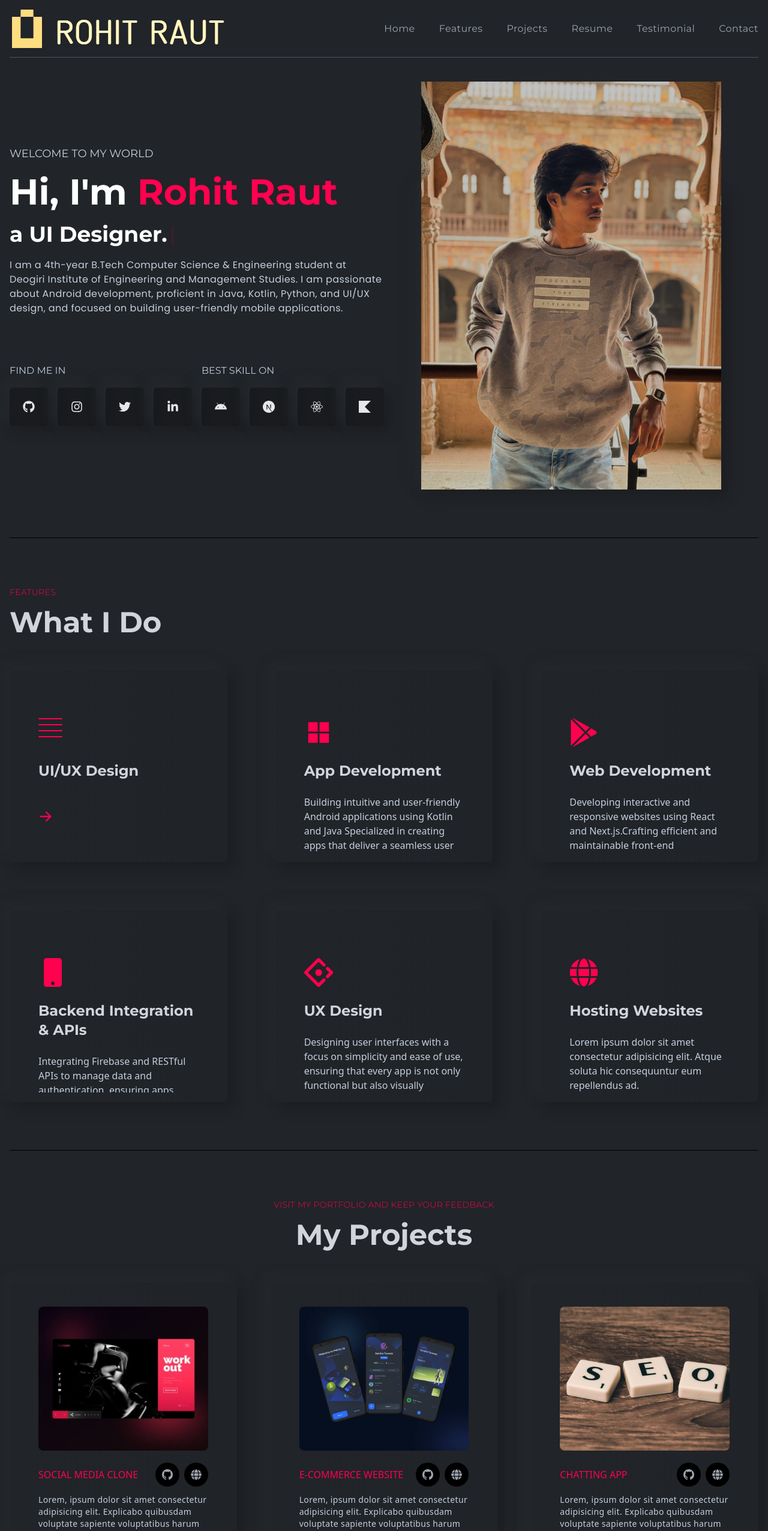
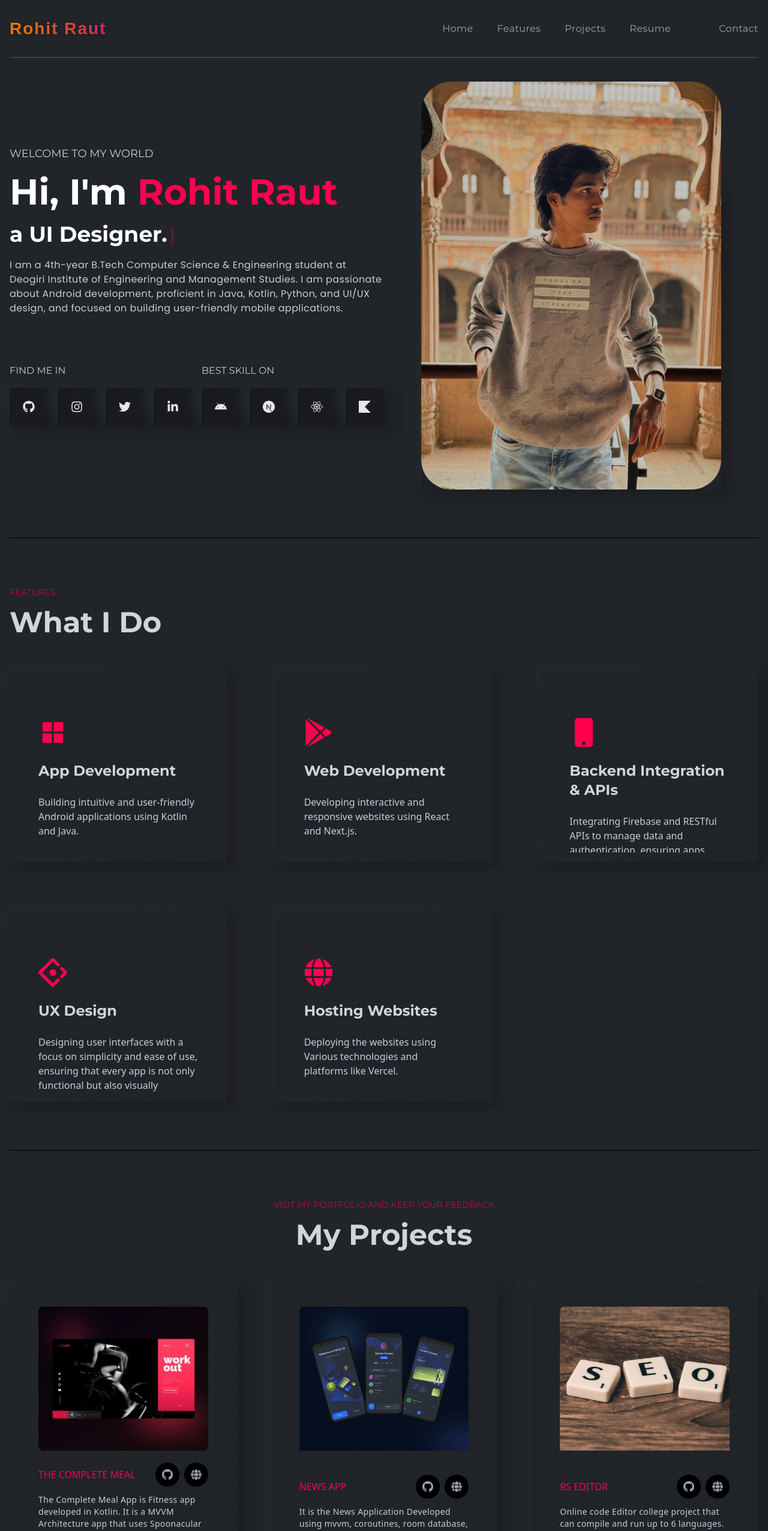
Before and after one commit to rohitRaut007/myPortfolio, a React (Create React App) app: page / in a window 1280 px wide. Shown: the top 2552 px of the page at 60% size. Built offline with nearby package versions, Linux system fonts and the light colour scheme.

Commit message:
new Update

```diff
--- a/src/App.js
+++ b/src/App.js
@@ -7,7 +7,7 @@ import FooterBottom from "./components/footer/FooterBottom";
 import Navbar from "./components/navbar/Navbar";
 import Projects from "./components/projects/Projects";
 import Resume from "./components/resume/Resume";
-import Testimonial from "./components/tesimonial/Testimonial";
+// import Testimonial from "./components/tesimonial/Testimonial";
 
 function App() {
   return (
@@ -18,7 +18,7 @@ function App() {
         <Features />
         <Projects />
         <Resume />
-        <Testimonial />
+        {/* <Testimonial /> */}
         <Contact />
         <Footer />
         <FooterBottom />
--- a/src/components/banner/RightBanner.js
+++ b/src/components/banner/RightBanner.js
@@ -5,6 +5,7 @@ const RightBanner = () => {
   return (
     <div className="w-full lgl:w-1/2 flex justify-center items-center relative">
       <img
+        style={{borderRadius:"50px",boxShadow:"10dp"}}
         className="w-[300px] h-[400px] lgl:w-[500px] lgl:h-[680px] z-10"
         src={bannerImg}
         alt="bannerImg"
--- a/src/components/features/Features.js
+++ b/src/components/features/Features.js
@@ -13,39 +13,30 @@ const Features = () => {
     >
       <Title title="Features" des="What I Do" />
       <div className="grid grid-cols-1 md:grid-cols-2 xl:grid-cols-3 gap-6 xl:gap-20">
-        <Card
-          title="UI/UX Design"
-          des=""
 
-        />
         <Card
           title="App Development"
-          des="Building intuitive and user-friendly Android applications using Kotlin and Java
-Specialized in creating apps that deliver a seamless user experience with smooth navigation, robust performance, and modern UI design
-Experience with implementing RESTful APIs for dynamic data retrieval and integration."
+          des="Building intuitive and user-friendly Android applications using Kotlin and Java."
           icon={<AiFillAppstore />}
         />
         <Card
           title="Web Development"
-          des="Developing interactive and responsive websites using React and Next.js.Crafting efficient and maintainable front-end architectures for web applications, ensuring compatibility across various devices and browsers."
+          des="Developing interactive and responsive websites using React and Next.js."
           icon={<SiGoogleplay />}
         />
         <Card
           title="Backend Integration & APIs"
-          des="Integrating Firebase and RESTful APIs to manage data and authentication, ensuring apps work seamlessly with cloud-based services.
-          Experience with Room and SQLite for local data storage, enabling offline functionality and fast data access."
+          des="Integrating Firebase and RESTful APIs to manage data and authentication, ensuring apps work seamlessly with cloud-based services."
           icon={<FaMobile />}
         />
         <Card
           title="UX Design"
-          des="Designing user interfaces with a focus on simplicity and ease of use, ensuring that every app is not only functional but also visually appealing
-          Creating wireframes, mockups, and prototypes to streamline the user journey and enhance app usability."
+          des="Designing user interfaces with a focus on simplicity and ease of use, ensuring that every app is not only functional but also visually appealing."
           icon={<SiAntdesign />}
         />
         <Card
           title="Hosting Websites"
-          des="Lorem ipsum dolor sit amet consectetur adipisicing elit. Atque soluta
-          hic consequuntur eum repellendus ad."
+          des="Deploying the websites using Various technologies and platforms like Vercel."
           icon={<FaGlobe />}
         />
       </div>
--- a/src/components/navbar/Navbar.js
+++ b/src/components/navbar/Navbar.js
@@ -11,7 +11,21 @@ const Navbar = () => {
   return (
     <div className="w-full h-24 sticky top-0 z-50 bg-bodyColor mx-auto flex justify-between items-center font-titleFont border-b-[1px] border-b-gray-600">
       <div>
-        <img src={logo} alt="logo" />
+      <h1
+      style={{
+        fontFamily: 'Arial, sans-serif',
+        fontSize: '28px',
+        color: '#ff5733',
+        textShadow: '1px 1px 4px rgba(0, 0, 0, 0.2)',
+        fontWeight: 'bold',
+        letterSpacing: '2px',
+        background: 'linear-gradient(90deg, #ff8a00, #e52e71)',
+        WebkitBackgroundClip: 'text',
+        WebkitTextFillColor: 'transparent',
+      }}
+    >
+      Rohit Raut
+    </h1>
       </div>
       <div>
         <ul className="hidden mdl:inline-flex items-center gap-6 lg:gap-10">
--- a/src/components/projects/Projects.js
+++ b/src/components/projects/Projects.js
@@ -17,41 +17,23 @@ const Projects = () => {
       </div>
       <div className="grid grid-cols-1 md:grid-cols-2 xl:grid-cols-3 gap-6 xl:gap-14">
         <ProjectsCard
-          title="SOCIAL MEDIA CLONE"
-          des=" Lorem, ipsum dolor sit amet consectetur adipisicing elit.
-              Explicabo quibusdam voluptate sapiente voluptatibus harum quidem!"
+          title="THE COMPLETE MEAL"
+          des=" The Complete Meal App is Fitness app developed in Kotlin.
+          It is a MVVM Architecture app that uses Spoonacular API for the Meals and Retrofit for API Integration."
           src={projectOne}
         />
         <ProjectsCard
-          title="E-commerce Website"
-          des=" Lorem, ipsum dolor sit amet consectetur adipisicing elit.
-              Explicabo quibusdam voluptate sapiente voluptatibus harum quidem!"
+          title="News App"
+          des=" It is the News Application Developed using mvvm, coroutines, room database, navigation component and retrofit in android studio kotlin "
           src={projectTwo}
         />
         <ProjectsCard
-          title="Chatting App"
-          des=" Lorem, ipsum dolor sit amet consectetur adipisicing elit.
-              Explicabo quibusdam voluptate sapiente voluptatibus harum quidem!"
+          title="RS EDITOR"
+          des="Online code Editor college project that can compile and run up to 6 languages. Use of API JUDGE0, developed in HTML,
+CSS, JavaScript, and PHP for database"
           src={projectThree}
         />
-        <ProjectsCard
-          title="SOCIAL MEDIA CLONE"
-          des=" Lorem, ipsum dolor sit amet consectetur adipisicing elit.
-              Explicabo quibusdam voluptate sapiente voluptatibus harum quidem!"
-          src={projectThree}
-        />
-        <ProjectsCard
-          title="E-commerce Website"
-          des=" Lorem, ipsum dolor sit amet consectetur adipisicing elit.
-              Explicabo quibusdam voluptate sapiente voluptatibus harum quidem!"
-          src={projectOne}
-        />
-        <ProjectsCard
-          title="Chatting App"
-          des=" Lorem, ipsum dolor sit amet consectetur adipisicing elit.
-              Explicabo quibusdam voluptate sapiente voluptatibus harum quidem!"
-          src={projectTwo}
-        />
+
       </div>
     </section>
   );
--- a/src/components/resume/Education.js
+++ b/src/components/resume/Education.js
@@ -12,56 +12,44 @@ const Education = () => {
       {/* part one */}
       <div>
         <div className="py-6 lgl:py-12 font-titleFont flex flex-col gap-4">
-          <p className="text-sm text-designColor tracking-[4px]">1998 - 2010</p>
-          <h2 className="text-3xl md:text-4xl font-bold">Education Quality</h2>
+          <p className="text-sm text-designColor tracking-[4px]">2019 - 2010</p>
+          <h2 className="text-3xl md:text-4xl font-bold">Education </h2>
         </div>
         <div className="mt-6 lgl:mt-14 w-full h-[1000px] border-l-[6px] border-l-black border-opacity-30 flex flex-col gap-10">
           <ResumeCard
-            title="BSc in Computer Science"
-            subTitle="University of DVI (2006 - 2010)"
-            result="3.90/4"
-            des="The training provided by universities in order to prepare people to work in various sectors of the economy or areas of culture."
+            title="Bachelor of Technology"
+            subTitle="Computer Science & Engineering, Deogiri Institute Of Engineering and Management Studies (2021 - 2025) "
+            result="7.02 CGPA"
+            des="Currently persuing my final year at DIEMS in computer Science and Engineering Branch"
           />
-          <ResumeCard
-            title="AS - Science & Information"
-            subTitle="SuperKing College (2001 - 2005)"
-            result="4.75/5"
-            des="Higher education is tertiary education leading to award of an academic degree. Higher education, also called post-secondary education."
-          />
-          <ResumeCard
-            title="Secondary School Education"
-            subTitle="Kingstar Secondary School (1998 - 2000)"
-            result="5.00/5"
-            des="Secondary education or post-primary education covers two phases on the International Standard Classification of Education scale."
-          />
+
         </div>
       </div>
       {/* part Two */}
 
       <div>
         <div className="py-6 lgl:py-12 font-titleFont flex flex-col gap-4">
-          <p className="text-sm text-designColor tracking-[4px]">2010 - 2022</p>
-          <h2 className="text-3xl md:text-4xl font-bold">Job Experience</h2>
+          <p className="text-sm text-designColor tracking-[4px]"></p>
+          <h2 className="text-3xl md:text-4xl font-bold"> </h2>
         </div>
         <div className="mt-6 lgl:mt-14 w-full h-[1000px] border-l-[6px] border-l-black border-opacity-30 flex flex-col gap-10">
-          <ResumeCard
-            title="Sr. Software Engineer"
-            subTitle="Google Out Tech - (2017 - Present)"
-            result="USA"
-            des="Google's hiring process is an important part of our culture. Googlers care deeply about their teams and the people who make them up."
+        <ResumeCard
+            title="12th (Senior Secondary Education)"
+            subTitle="Mulana Aazd college (2019 - 2021)"
+            result="91 %"
+            des="Maharashtra State
+              Board of Seconda ry Education At Mulana Aazd college of
+              science, Arts and Commerce, Aurangabad"
           />
           <ResumeCard
-            title="Web Developer & Trainer"
-            subTitle="Apple Developer Team - (2012 - 2016)"
-            result="MALAYSIA"
-            des="A popular destination with a growing number of highly qualified homegrown graduates, it's true that securing a role in Malaysia isn't easy."
+            title="Secondary School Education"
+            subTitle="Kingstar Secondary School (1998 - 2000)"
+            result="82.20 %"
+            des="Maharashtra State Board of Secondary Education At Baliram
+              Patil Vidyalaya, cidco Aurangabad"
           />
-          <ResumeCard
-            title="Front-end Developer"
-            subTitle="Nike - (2020 - 2011)"
-            result="Oman"
-            des="The Oman economy has grown strongly over recent years, having transformed itself from a producer and innovation-based economy."
-          />
+
+
         </div>
       </div>
     </motion.div>
--- a/src/components/resume/Experience.js
+++ b/src/components/resume/Experience.js
@@ -12,54 +12,36 @@ const Experience = () => {
       <div>
         <div className="py-6 lgl:py-12 font-titleFont flex flex-col gap-4">
           <p className="text-sm text-designColor tracking-[4px]">2010 - 2022</p>
-          <h2 className="text-3xl md:text-4xl font-bold">Job Experience</h2>
+          <h2 className="text-3xl md:text-4xl font-bold"> Experience</h2>
         </div>
         <div className="mt-6 lgl:mt-14 w-full h-[1000px] border-l-[6px] border-l-black border-opacity-30 flex flex-col gap-10">
-          <ResumeCard
-            title="Sr. Software Engineer"
-            subTitle="Google Out Tech - (2017 - Present)"
-            result="USA"
-            des="Google's hiring process is an important part of our culture. Googlers care deeply about their teams and the people who make them up."
+        <ResumeCard
+            title="Android Developer Intern"
+            subTitle="Webmobi360: B2B AIML Solution - (19th june 2024 - 20th Sept 2024)"
+            result="Completed"
+            des="From 19th June 2024 to 20th September 2024, I had the incredible opportunity to work on various projects including:
+
+- Developing and enhancing mobile applications for Android, iOS, and cross-platform.
+
+- Contributing to the development and improvement of app features and functionalities.
+
+- Debugging and resolving complex issues during the development process.
+
+- Collaborating in team discussions, code reviews, and applying agile methodologies.
+
+- Designing and implementing UI/UX for enhanced user experiences.
+
+- Utilizing version control systems like Git to manage projects.
+
+This internship has been a tremendous learning experience, allowing me to strengthen my skills in Kotlin, Java and Dart while adapting to challenges and staying updated with the latest trends in mobile development."
+
           />
-          <ResumeCard
-            title="Web Developer & Trainer"
-            subTitle="Apple Developer Team - (2012 - 2016)"
-            result="MALAYSIA"
-            des="A popular destination with a growing number of highly qualified homegrown graduates, it's true that securing a role in Malaysia isn't easy."
-          />
-          <ResumeCard
-            title="Front-end Developer"
-            subTitle="Nike - (2020 - 2011)"
-            result="Oman"
-            des="The Oman economy has grown strongly over recent years, having transformed itself from a producer and innovation-based economy."
-          />
+
         </div>
       </div>
       <div>
-        <div className="py-6 lgl:py-12 font-titleFont flex flex-col gap-4">
-          <p className="text-sm text-designColor tracking-[4px]">2001 - 2020</p>
-          <h2 className="text-3xl md:text-4xl font-bold">Trainer Experience</h2>
-        </div>
-        <div className="mt-6 lgl:mt-14 w-full h-[1000px] border-l-[6px] border-l-black border-opacity-30 flex flex-col gap-10">
-          <ResumeCard
-            title="Gym Instructor"
-            subTitle="Rainbow Gym Center (2015 - 2020)"
-            result="DHAKA"
-            des="The training provided by universities in order to prepare people to work in various sectors of the economy or areas of culture."
-          />
-          <ResumeCard
-            title="Web Developer and Instructor"
-            subTitle="SuperKing College (2010 - 2014)"
-            result="CANADA"
-            des="Higher education is tertiary education leading to award of an academic degree. Higher education, also called post-secondary education."
-          />
-          <ResumeCard
-            title="School Teacher"
-            subTitle="Kingstar Secondary School (2001 - 2010)"
-            result="NEVADA"
-            des="Secondary education or post-primary education covers two phases on the International Standard Classification of Education scale."
-          />
-        </div>
+
+
       </div>
     </motion.div>
   );
--- a/src/components/resume/Resume.js
+++ b/src/components/resume/Resume.js
@@ -13,7 +13,7 @@ const Resume = () => {
   return (
     <section id="resume" className="w-full py-20 border-b-[1px] border-b-black">
       <div className="flex justify-center items-center text-center">
-        <Title title="7+ YEARS OF EXPERIENCE" des="My Resume" />
+        <Title title="" des="My Resume" />
       </div>
       <div>
         <ul className="w-full grid grid-cols-1 md:grid-cols-2 xl:grid-cols-4">
--- a/src/constants/index.js
+++ b/src/constants/index.js
@@ -20,9 +20,9 @@ export const navLinksdata = [
     link: "resume",
   },
   {
-    _id: 1005,
-    title: "Testimonial",
-    link: "testimonial",
+    // _id: 1005,
+    // title: "Testimonial",
+    // link: "testimonial",
   },
   {
     _id: 1006,
```
Also changed, not shown: src/assets/images/logo.png, src/index.css (line endings or trailing spaces), 11 other files (tests, documents, lock files or other folders).
